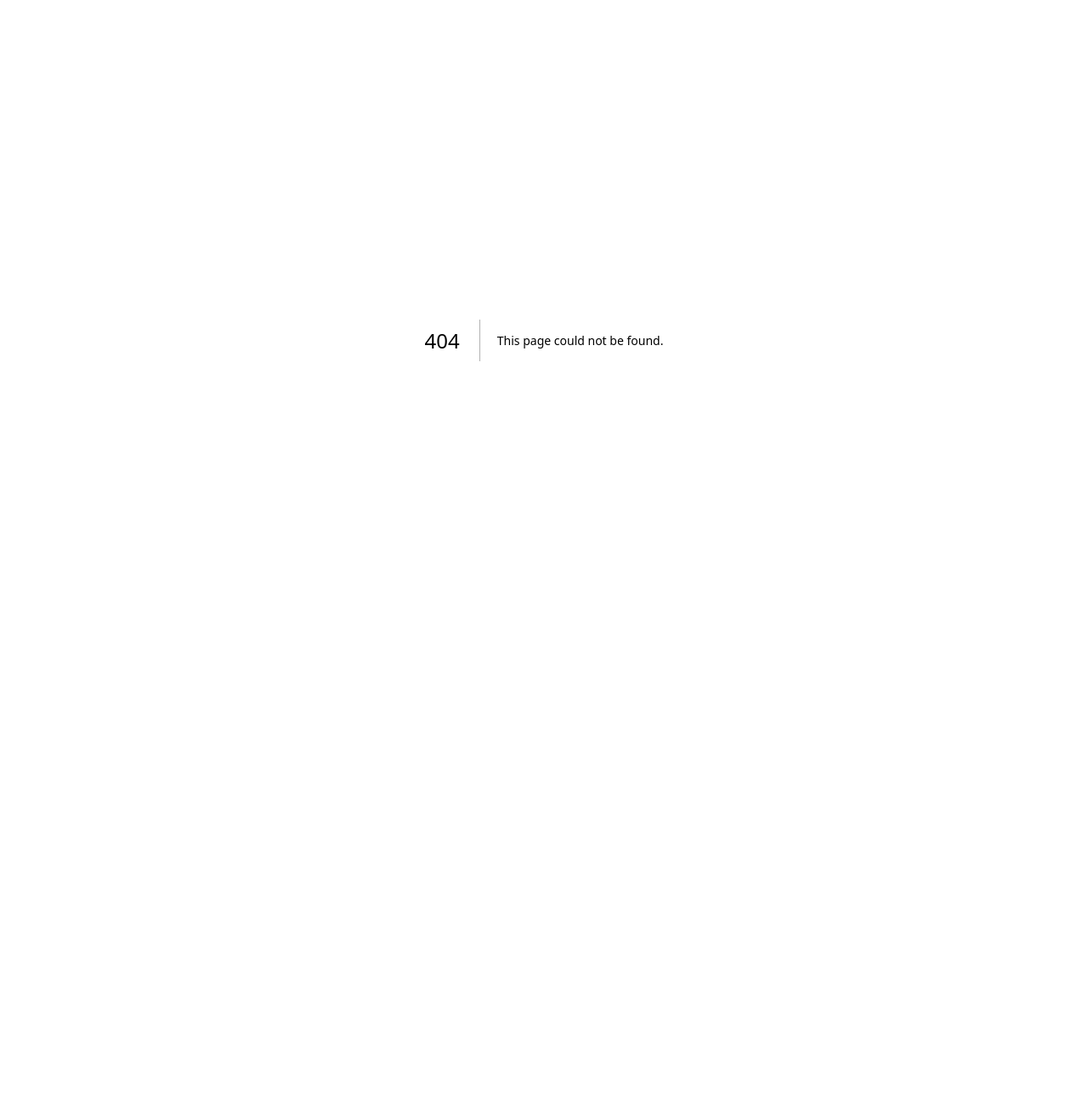
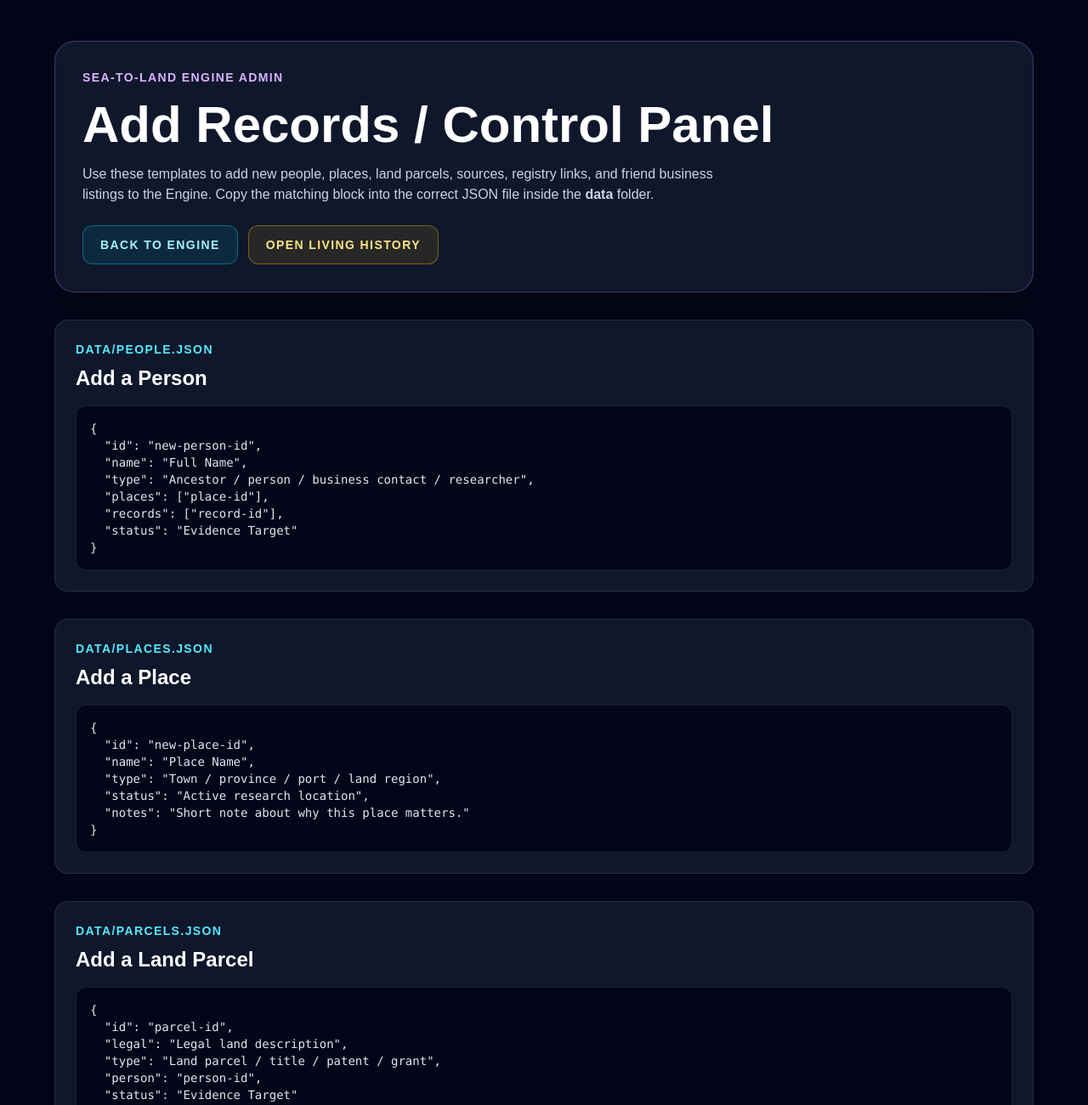
Before and after one commit to Peoplesbank/sea-to-land-engine, a Next.js app: page /admin in a window 1280 px wide. Before the commit this address had no page. Shown: the top 1300 px of the page at 85% size. Before the commit the page ends 800 px from the top, so only its background shows below. Built offline with nearby package versions, Linux system fonts and the light colour scheme.

Commit message:
Add admin control page

```diff
--- /dev/null
+++ b/app/admin/page.tsx
@@ -0,0 +1,178 @@
+export default function AdminPage() {
+  return (
+    <main className="min-h-screen bg-slate-950 px-6 py-12 text-white">
+      <section className="mx-auto max-w-6xl">
+        <div className="rounded-3xl border border-purple-400/30 bg-slate-900 p-8 shadow-2xl">
+          <div className="text-sm font-bold uppercase tracking-widest text-purple-300">
+            Sea-to-Land Engine Admin
+          </div>
+
+          <h1 className="mt-4 text-4xl font-bold md:text-6xl">
+            Add Records / Control Panel
+          </h1>
+
+          <p className="mt-4 max-w-3xl text-slate-300">
+            Use these templates to add new people, places, land parcels, sources,
+            registry links, and friend business listings to the Engine. Copy the
+            matching block into the correct JSON file inside the <b>data</b> folder.
+          </p>
+
+          <div className="mt-6 flex flex-wrap gap-3">
+            <a
+              href="/"
+              className="rounded-xl border border-cyan-400/40 bg-cyan-400/10 px-5 py-3 text-sm font-bold uppercase tracking-widest text-cyan-200 hover:bg-cyan-400/20"
+            >
+              Back to Engine
+            </a>
+
+            <a
+              href="/history"
+              className="rounded-xl border border-amber-400/40 bg-amber-400/10 px-5 py-3 text-sm font-bold uppercase tracking-widest text-amber-200 hover:bg-amber-400/20"
+            >
+              Open Living History
+            </a>
+          </div>
+        </div>
+
+        <TemplateSection
+          title="Add a Person"
+          file="data/people.json"
+          code={`{
+  "id": "new-person-id",
+  "name": "Full Name",
+  "type": "Ancestor / person / business contact / researcher",
+  "places": ["place-id"],
+  "records": ["record-id"],
+  "status": "Evidence Target"
+}`}
+        />
+
+        <TemplateSection
+          title="Add a Place"
+          file="data/places.json"
+          code={`{
+  "id": "new-place-id",
+  "name": "Place Name",
+  "type": "Town / province / port / land region",
+  "status": "Active research location",
+  "notes": "Short note about why this place matters."
+}`}
+        />
+
+        <TemplateSection
+          title="Add a Land Parcel"
+          file="data/parcels.json"
+          code={`{
+  "id": "parcel-id",
+  "legal": "Legal land description",
+  "type": "Land parcel / title / patent / grant",
+  "person": "person-id",
+  "status": "Evidence Target"
+}`}
+        />
+
+        <TemplateSection
+          title="Add a Record"
+          file="data/records.json"
+          code={`{
+  "id": "record-id",
+  "title": "Record title",
+  "type": "Land record / census / probate / church / military / newspaper",
+  "people": ["person-id"],
+  "places": ["place-id"],
+  "parcels": ["parcel-id"],
+  "status": "Needs original source image and citation"
+}`}
+        />
+
+        <TemplateSection
+          title="Add a Source"
+          file="data/sources.json"
+          code={`{
+  "id": "source-id",
+  "name": "Source name",
+  "type": "Archive / document / website / government source",
+  "repository": "Repository or website name",
+  "url": "https://example.com",
+  "status": "Needs Source"
+}`}
+        />
+
+        <TemplateSection
+          title="Add a Registry Link"
+          file="data/registries.json"
+          code={`{
+  "id": "registry-id",
+  "name": "Registry or archive name",
+  "category": "Land Title Database / Archive / Genealogy / Government",
+  "region": "Region",
+  "type": "Official record source",
+  "url": "https://example.com",
+  "status": "Official Link Added",
+  "use": "Explain what this link is used for."
+}`}
+        />
+
+        <TemplateSection
+          title="Add a Friend Business"
+          file="data/businesses.json"
+          code={`{
+  "id": "business-id",
+  "name": "Business Name",
+  "owner": "Owner Name",
+  "category": "Business category",
+  "location": "City / online / region",
+  "description": "Short business description.",
+  "website": "https://example.com",
+  "email": "",
+  "phone": "",
+  "status": "Friend Submitted",
+  "offer": "Special offer, product, or service."
+}`}
+        />
+
+        <section className="mt-10 rounded-2xl border border-amber-400/30 bg-amber-400/10 p-6">
+          <h2 className="text-2xl font-bold text-amber-200">
+            Safe Update Workflow
+          </h2>
+
+          <pre className="mt-4 overflow-x-auto rounded-xl border border-white/10 bg-slate-950 p-4 text-sm text-slate-200">
+{`npm run build
+git add .
+git commit -m "Update Sea to Land Engine"
+git push`}
+          </pre>
+
+          <p className="mt-4 text-slate-300">
+            Always run the build first. If it says <b>Compiled successfully</b>,
+            then commit and push. Vercel will redeploy automatically.
+          </p>
+        </section>
+      </section>
+    </main>
+  );
+}
+
+function TemplateSection({
+  title,
+  file,
+  code,
+}: {
+  title: string;
+  file: string;
+  code: string;
+}) {
+  return (
+    <section className="mt-8 rounded-2xl border border-white/10 bg-slate-900 p-6">
+      <div className="text-sm font-bold uppercase tracking-widest text-cyan-300">
+        {file}
+      </div>
+
+      <h2 className="mt-2 text-2xl font-bold">{title}</h2>
+
+      <pre className="mt-4 overflow-x-auto rounded-xl border border-white/10 bg-slate-950 p-4 text-sm text-slate-200">
+        {code}
+      </pre>
+    </section>
+  );
+}
```
